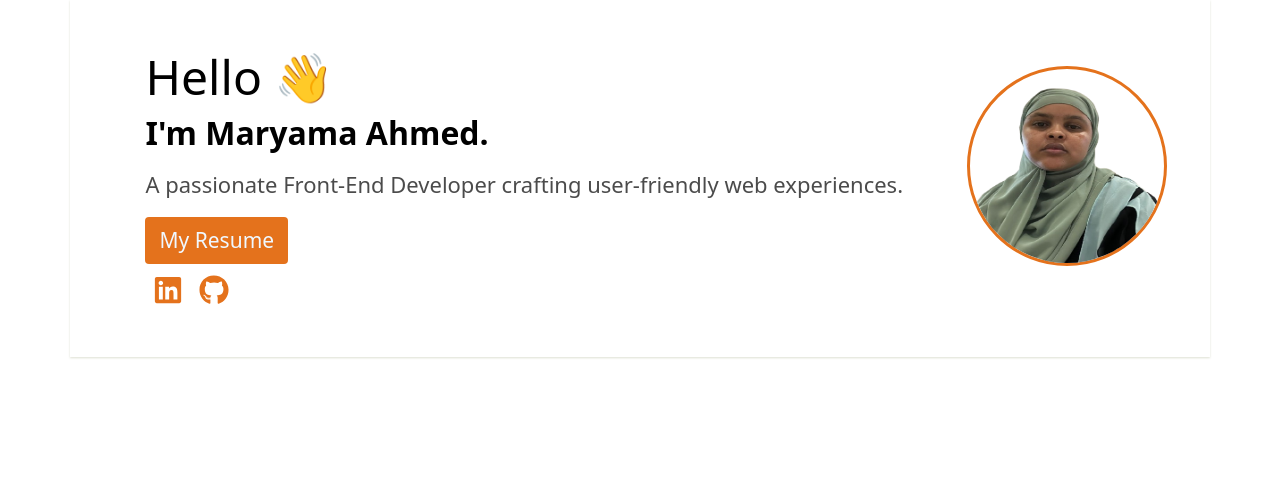
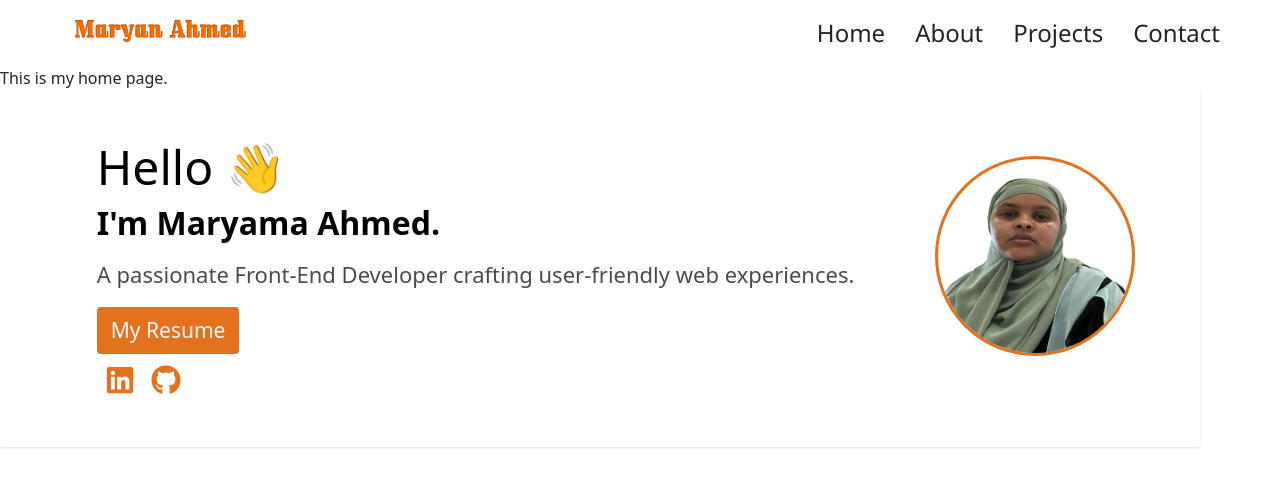
Before and after one commit to ZaamiAhmed/MaryamAhmed, a React (Create React App) app in the folder my-portfolio/: page / in a window 1280 px wide. Shown: the top 488 px of the page. Built offline with nearby package versions, Linux system fonts and the light colour scheme.

Commit message:
added navlinks

```diff
--- a/my-portfolio/package.json
+++ b/my-portfolio/package.json
@@ -13,6 +13,7 @@
     "react-bootstrap": "^2.10.10",
     "react-dom": "^19.1.0",
     "react-icons": "^5.5.0",
+    "react-router-dom": "^7.6.1",
     "react-scripts": "5.0.1",
     "web-vitals": "^2.1.4"
   },
--- a/my-portfolio/src/App.js
+++ b/my-portfolio/src/App.js
@@ -1,11 +1,22 @@
  import Intro from "./components/Intro";
+ import Navbar from "./components/Navbar";
+ import {Routes,Route} from 'react-router-dom';
+ import Home from './Pages/Home';
+ import About from './Pages/About';
+ import Projects from "./Pages/Projects";
+
  import './App.css';
  export default function App() {
-  return(
+  return (
     <div className="App">
-    <Intro/>
-
+      <Navbar />
+      <Routes>
+        <Route path="/" element={<Home />} />
+        <Route path="/about" element={<About />} />
+        <Route path="/projects" element={<Projects/>} />
+      </Routes>
+      <Intro />
     </div>
-  )
+  );
 
  }
--- /dev/null
+++ b/my-portfolio/src/Pages/About.jsx
@@ -0,0 +1,7 @@
+export default function About() {
+    return(
+    <div>
+        this is my about page.
+    </div>
+    )
+}
--- /dev/null
+++ b/my-portfolio/src/Pages/Home.jsx
@@ -0,0 +1,7 @@
+export default function Home() {
+    return (
+    <div>
+    This is my home page.
+    </div>
+    )
+}
--- /dev/null
+++ b/my-portfolio/src/Pages/Projects.jsx
@@ -0,0 +1,6 @@
+export default function Projects() {
+  return(
+    <div>This is my projects page.</div>
+  )
+
+}
--- a/my-portfolio/src/components/Intro.css
+++ b/my-portfolio/src/components/Intro.css
@@ -2,6 +2,9 @@
     margin: 0;
     padding: 0;
     box-sizing: border-box;
+}
+.heading-container{
+    max-width: 1200px;
 }
 section{
     display: flex;
@@ -84,14 +87,10 @@ section{
     }
     .intro p{
         font-size: 20px;
-        line-height: 1.5;
+        line-height: 1.6;
     }
     .social-icons a{
         padding: 5px;
-        font-size: 33px;
+        font-size: 32px;
     }
-    .my-image{
-    margin: 10px;
-    }
-
 }
--- a/my-portfolio/src/components/Intro.jsx
+++ b/my-portfolio/src/components/Intro.jsx
@@ -6,7 +6,7 @@ import { FaLinkedin, FaGithub } from "react-icons/fa";
 import { motion } from "framer-motion";
 export default function Intro() {
     return (
-      <section className="heading container">
+      <section className="heading-container">
         <div className="intro">
           <h1>
             Hello{" "}
@@ -57,6 +57,7 @@ export default function Intro() {
             transition={{ duration: 1, delay: 0.3 }}
           />
         </div>
+
       </section>
     );
 }
--- /dev/null
+++ b/my-portfolio/src/components/Navbar.jsx
@@ -0,0 +1,20 @@
+import './navbar.css';
+import logo from '../images/maryama.png';
+export default function Navbar() {
+  return (
+    <div className="navbar-container">
+      <div className="navbar">
+        <img src={logo} alt="" className="img-fluid" />
+        <nav className="navlinks">
+          <ul>
+            <li>Home</li>
+            <li>About</li>
+            <li>Projects</li>
+            <li>Contact</li>
+          </ul>
+        </nav>
+      </div>
+    </div>
+  );
+
+}
--- /dev/null
+++ b/my-portfolio/src/components/navbar.css
@@ -0,0 +1,32 @@
+.navbar-container{
+  max-width: 1200px;
+  margin: 0 auto;
+  padding: 0 20px;
+}
+.navbar{
+  display: flex;
+ align-items: center;
+ padding: 20px 0;
+ gap: 40px;
+}
+.navlinks ul {
+  display: flex;
+  gap: 30px;
+  list-style: none;
+  margin: 0;
+  padding: 0;
+
+}
+.navlinks li{
+  font-size: 24px;
+font-family: 'Segoe UI', Tahoma, Geneva, Verdana, sans-serif;
+transition: color 0.3s ease;
+cursor: pointer;
+}
+.navlinks li:hover{
+  background-color: #e4721c;
+}
+.navbar img{
+  width: 200px;
+  height: auto;
+}
--- a/my-portfolio/src/index.js
+++ b/my-portfolio/src/index.js
@@ -4,12 +4,13 @@ import './index.css';
 import App from './App';
 import reportWebVitals from './reportWebVitals';
 import "bootstrap/dist/css/bootstrap.min.css";
+import {BrowserRouter} from 'react-router-dom';
 
 const root = ReactDOM.createRoot(document.getElementById('root'));
 root.render(
-  <React.StrictMode>
+  <BrowserRouter>
     <App />
-  </React.StrictMode>
+  </BrowserRouter>
 );
 
 // If you want to start measuring performance in your app, pass a function
```
Also changed, not shown: my-portfolio/src/images/maryama.png (added), 1 other file (tests, documents, lock files or other folders).
